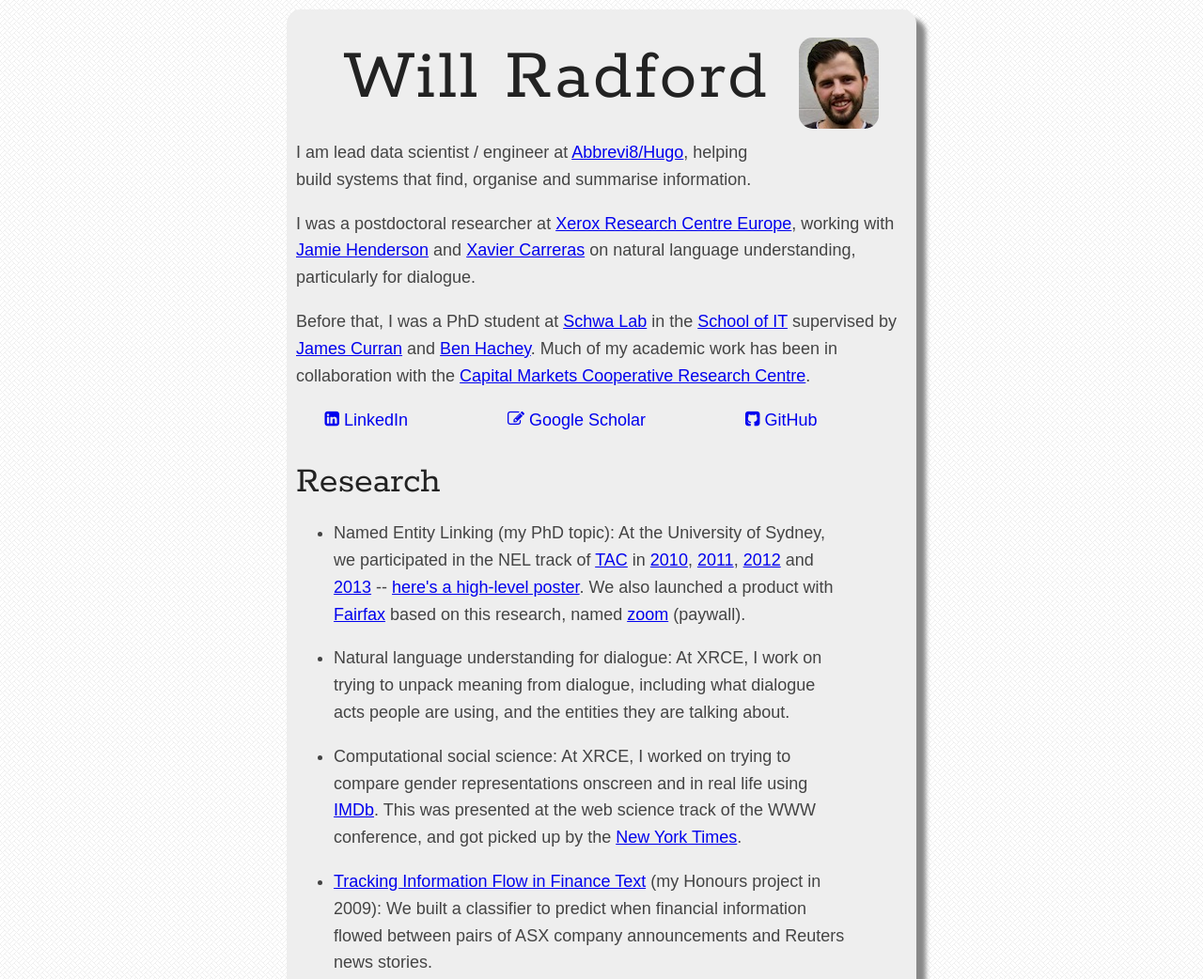
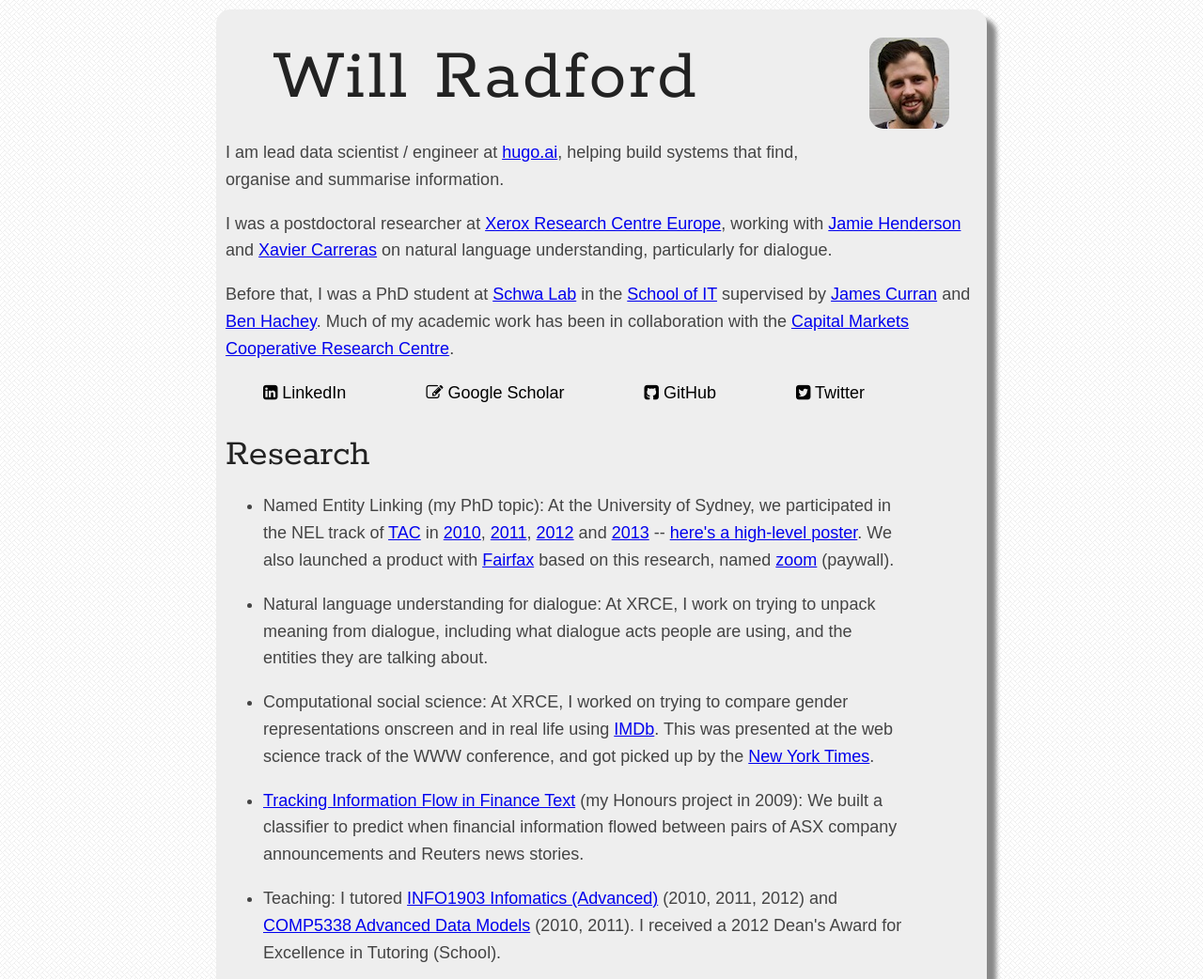
Before and after one commit to wejradford/wejradford.github.io, a plain HTML site: page index.html in a window 1280 px wide. Shown: the top 1042 px of the page at 94% size. Drawn offline with Linux system fonts and the light colour scheme; a web font is replaced by a local one.

Commit message:
Added Twitter account, fixed style and hugo.ai link.

```diff
--- a/index.html
+++ b/index.html
@@ -13,7 +13,7 @@
         <img id="headshot" src="headshot-small.jpg" alt="Headshot"></img>
         <div>
             <div id="bigname"><h1>Will Radford</h1></div>
-            <p>I am lead data scientist / engineer at <a href="https://meethugo.com/">Abbrevi8/Hugo</a>, helping build systems that find, organise and summarise information.</a>
+            <p>I am lead data scientist / engineer at <a href="https://hugo.ai/">hugo.ai</a>, helping build systems that find, organise and summarise information.</a>
             <p>
             I was a postdoctoral researcher at <a href="http://xrce.xerox.com/">Xerox Research Centre Europe</a>, working with <a href="http://www.xrce.xerox.com/About-XRCE/People/James-Henderson">Jamie Henderson</a> and <a href="http://www.xrce.xerox.com/About-XRCE/People/Xavier-Carreras">Xavier Carreras</a> on natural language understanding, particularly for dialogue.
             </p>
@@ -26,6 +26,7 @@
                     <li><a href="http://au.linkedin.com/in/wejradford/"><i class="fa fa-linkedin-square"></i> LinkedIn</a></li>
                     <li><a href="http://scholar.google.com.au/citations?user=AVzL-3YAAAAJ&hl=en"><i class="fa fa-edit"></i> Google Scholar</a></li>
                     <li><a href="https://github.com/wejradford"><i class="fa fa-github-square"></i> GitHub</a></li>
+                    <li><a href="https://twitter.com/wejradford"><i class="fa fa-twitter-square"></i> Twitter</a></li>
                 </ul>
             </div>
             </p>
--- a/style.css
+++ b/style.css
@@ -55,7 +55,7 @@
 }
 
 #content {
- width: 650px;
+ width: 800px;
  margin: 0 auto;
  padding: 10px;
  background: #eee;
@@ -107,10 +107,10 @@
 }
 
 #places ul li a {
-  padding: .2em 1em;
   text-decoration: none;
+  color: black;
 }
 
 #places ul li a:visited {
-  color: #222;
+  color: black;
 }
```
